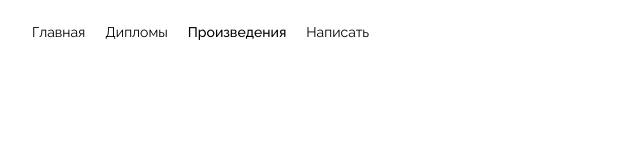
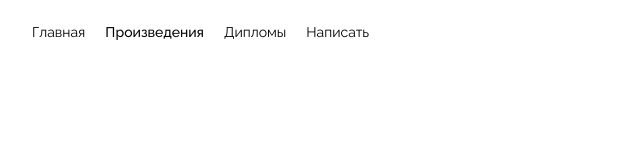
Before and after one commit to curyPD/poet-portfolio-v2, a Next.js app in the folder poetportfoliofrontend/: page /poems in a window 1280 px wide. Shown: the top 158 px of the page, without its empty margins (144-784 px from the left). Built offline with nearby package versions, Linux system fonts and the light colour scheme; no server answers; a web font is replaced by a local one.

Commit message:
Swap nav links

```diff
--- a/poetportfoliofrontend/components/header.jsx
+++ b/poetportfoliofrontend/components/header.jsx
@@ -53,17 +53,17 @@ export default function Header() {
                         exact={true}
                         activeClassName="text-black font-sans text-sm font-medium focus:outline-none focus-visible:text-neutral-500"
                         className="font-sans text-sm font-normal text-black focus:outline-none focus-visible:text-neutral-500"
-                        href="/certificates"
+                        href="/poems"
                     >
-                        Дипломы
+                        Произведения
                     </NavLink>
                     <NavLink
                         exact={true}
                         activeClassName="text-black font-sans text-sm font-medium focus:outline-none focus-visible:text-neutral-500"
                         className="font-sans text-sm font-normal text-black focus:outline-none focus-visible:text-neutral-500"
-                        href="/poems"
+                        href="/certificates"
                     >
-                        Произведения
+                        Дипломы
                     </NavLink>
                     <a
                         className="font-sans text-sm font-normal text-black focus:outline-none focus-visible:text-neutral-500"
--- a/poetportfoliofrontend/components/mobileNav.jsx
+++ b/poetportfoliofrontend/components/mobileNav.jsx
@@ -75,9 +75,9 @@ export default function MobileNav({ closeNav }) {
                             exact={true}
                             className="font-sans text-sm font-normal text-black focus:outline-none focus-visible:text-neutral-500 lg:text-base"
                             activeClassName="text-sm font-sans text-black lg:text-base font-semibold focus:outline-none focus-visible:text-neutral-500"
-                            href="/certificates"
+                            href="/poems"
                         >
-                            Дипломы
+                            Произведения
                         </NavLink>
                     </motion.div>
                     <motion.div variants={linkVariants}>
@@ -86,9 +86,9 @@ export default function MobileNav({ closeNav }) {
                             exact={true}
                             className="font-sans text-sm font-normal text-black focus:outline-none focus-visible:text-neutral-500 lg:text-base"
                             activeClassName="text-sm font-sans text-black lg:text-base font-semibold focus:outline-none focus-visible:text-neutral-500"
-                            href="/poems"
+                            href="/certificates"
                         >
-                            Произведения
+                            Дипломы
                         </NavLink>
                     </motion.div>
                     <motion.div variants={linkVariants}>
```
